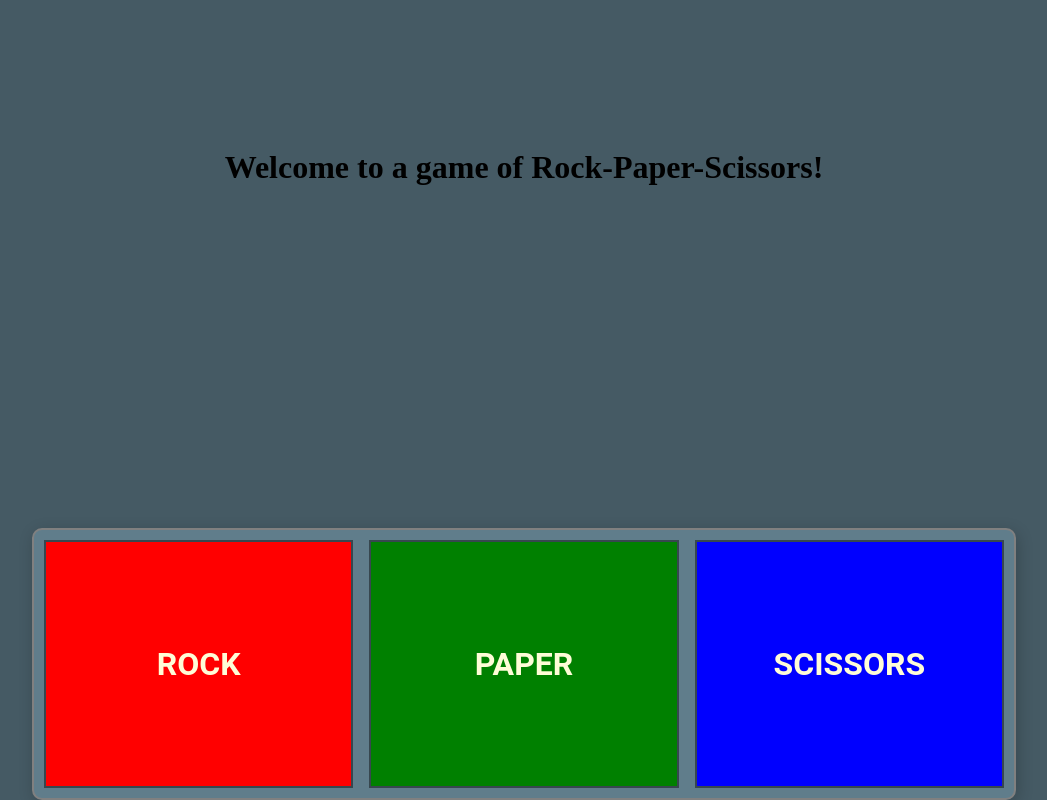
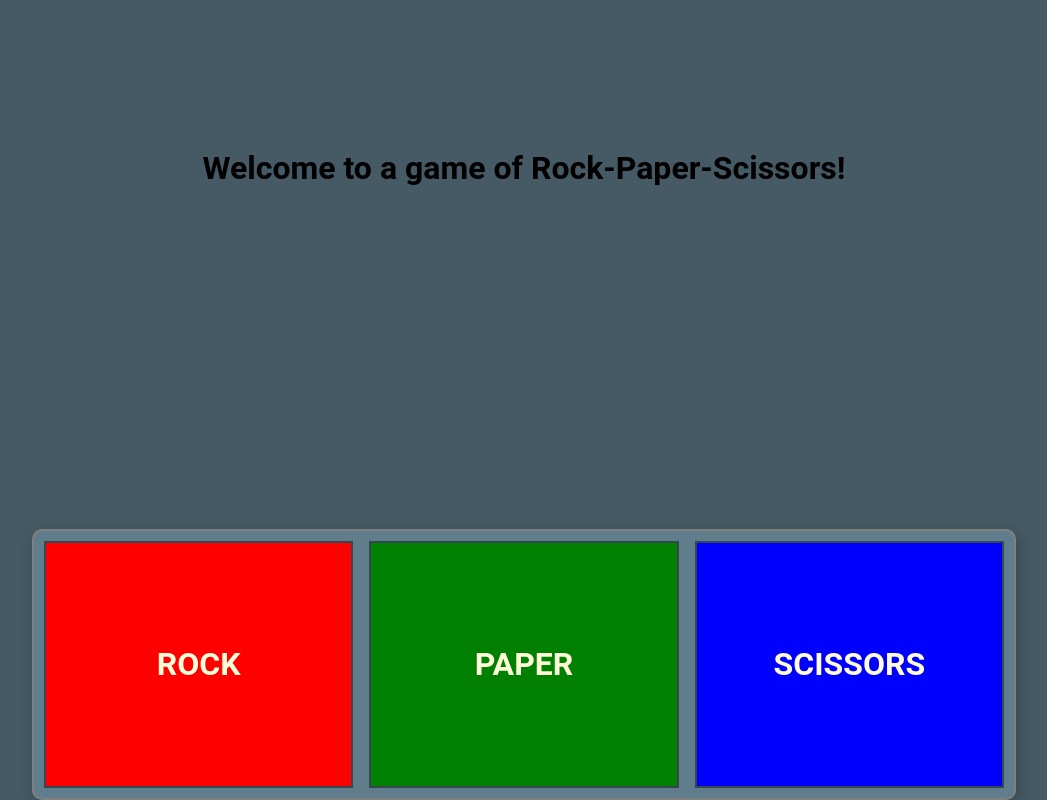
Before and after one commit to yvesHCBD/Basic-RPS, a plain HTML site: page index.html in a window 1280 px wide. Shown: the whole page, without its empty margins (116-1163 px from the left). Drawn offline with Linux system fonts and the light colour scheme.

Commit message:
changed title font

```diff
--- a/style.css
+++ b/style.css
@@ -13,6 +13,7 @@ body {
 #title {
     padding-top: 10%;
     padding-bottom:25%;
+    font-family: 'Roboto';
 }
 
 #container {
```
